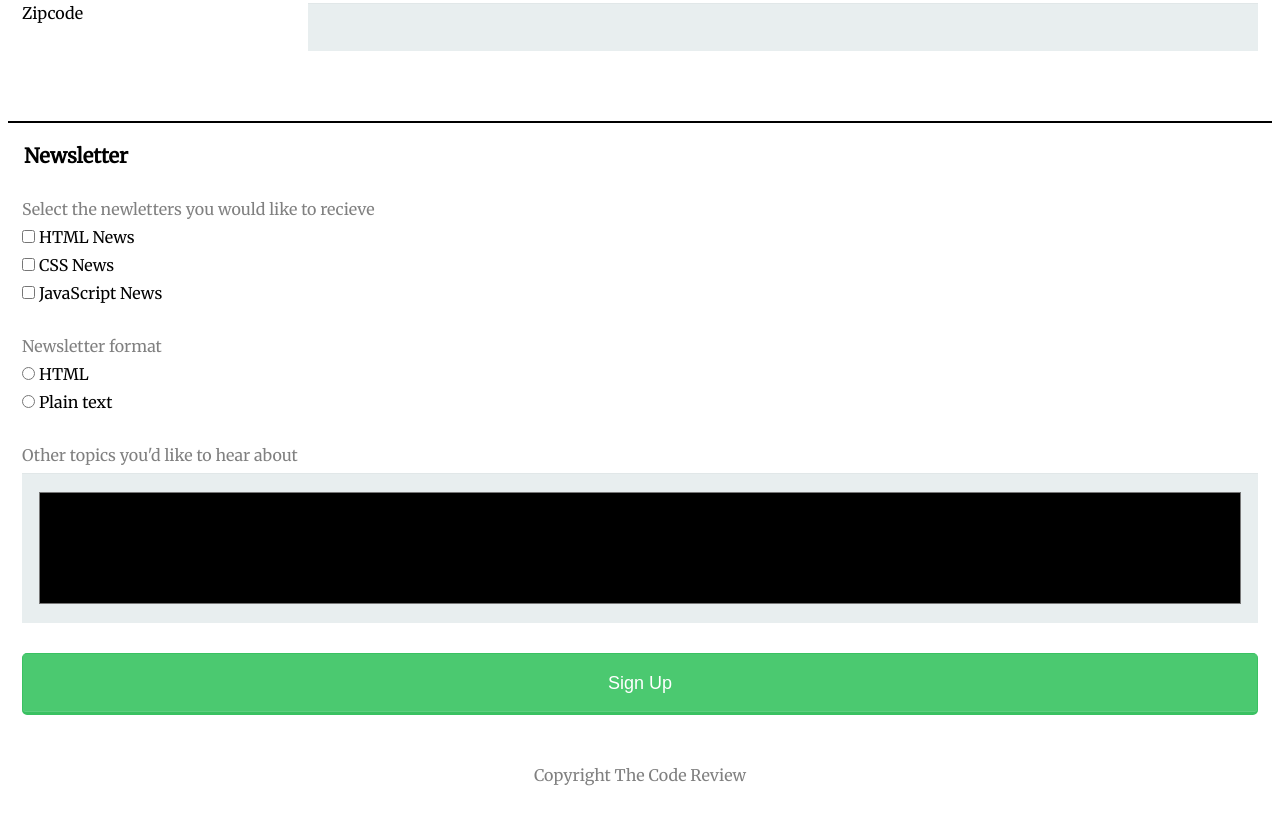
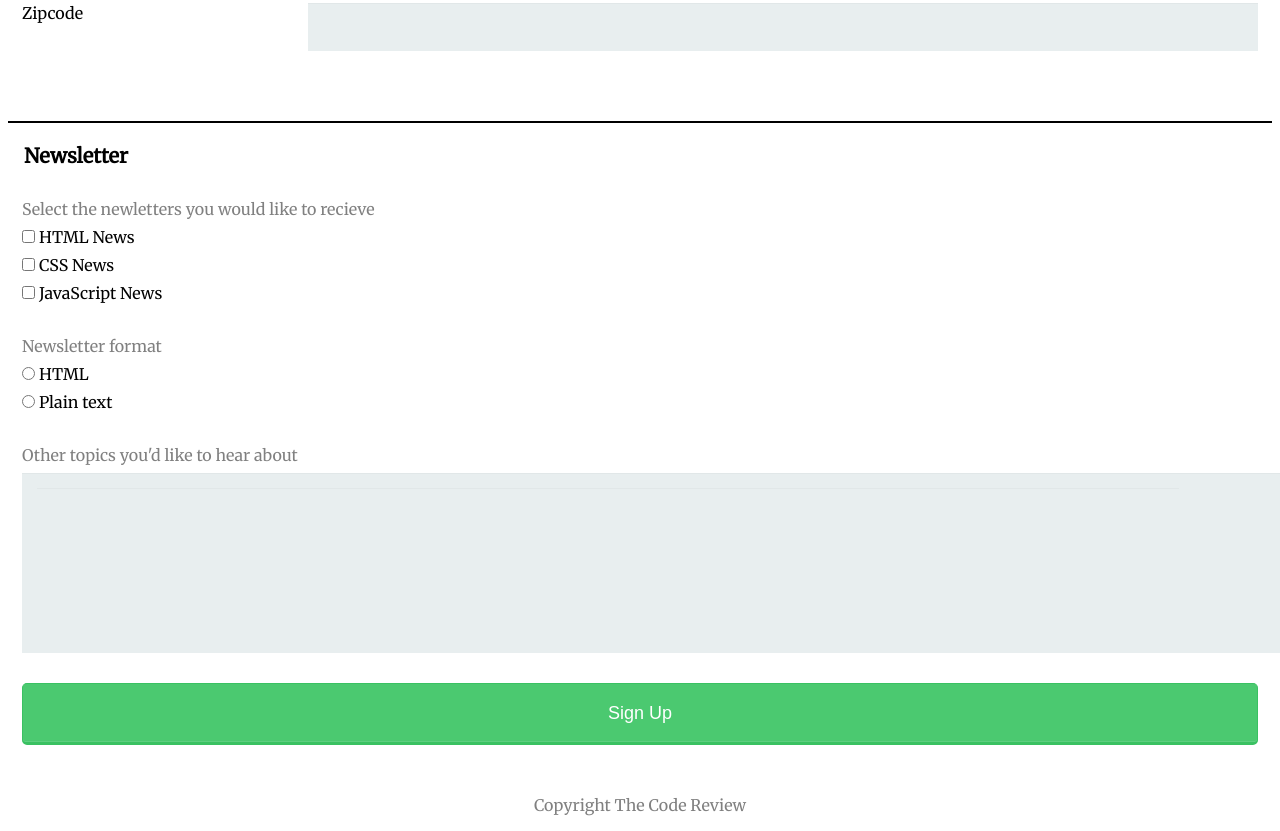
Before and after one commit to johnchristopherewing/Techdegree-project-3.1, a plain HTML site: page index.html in a window 1280 px wide. Shown: the part 705-1536 px from the top of the page. Before the commit the page ends 1506 px from the top, so only its background shows below. Drawn offline with Linux system fonts and the light colour scheme.

Commit message:
Add files via upload

```diff
--- a/css/style.css
+++ b/css/style.css
@@ -115,7 +115,7 @@ input[type="checkbox"] {
   margin: 0 4px 8px 0;
 }
 
-input[type="color"] {
+.feedback {
   background: rgba(255,255,255,0.1);
   border: none;
   font-size: 16px;
--- a/index.html
+++ b/index.html
@@ -131,7 +131,10 @@
       <input type="radio" id="radio_plaintext" value="format_plaintext" name="user_format"><label for="radio_plaintext" class="light">Plain text</label>
 
       <label for="feedback" class="topics">Other topics you'd like to hear about</label>
-      <input type="color" id="feedback" name="user_feedback">
+
+    <div class="feedback">
+      <input type="text" id="feedback" name="user_feedback">
+    </div>
 
       <button type="submit">Sign Up</button>
 
```
